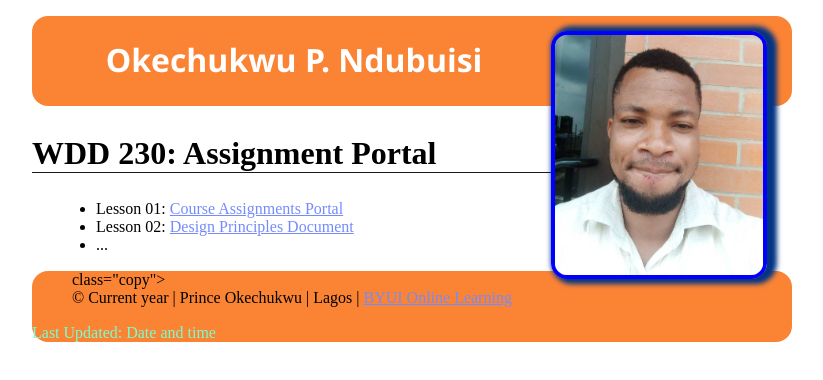
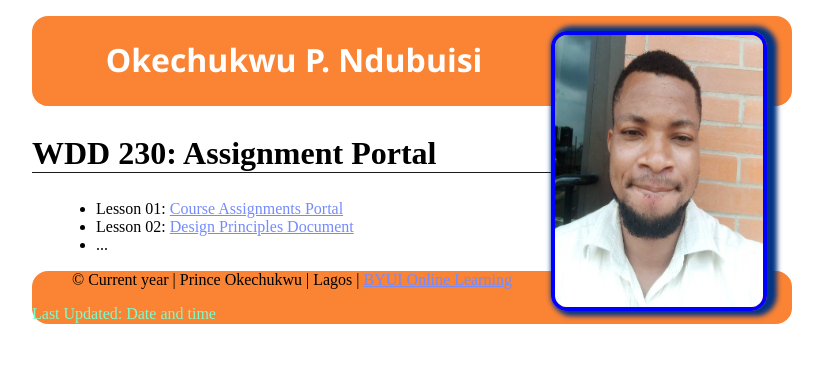
Before and after one commit to Okechukwup/okechukwup..github.io, a plain HTML site: page index.html in a window 1280 px wide. Shown: the whole page, without its empty margins (228-1051 px from the left). Drawn offline with Linux system fonts and the light colour scheme; a web font is replaced by a local one.

Commit message:
more update

```diff
--- a/CSS/style.css
+++ b/CSS/style.css
@@ -34,7 +34,7 @@ a:active {
 }
 .profile-pic img {
 	width: 13rem;
-	height: 15rem;
+	height: 17rem;
 	border-radius: 1rem;
 	border: 4px solid blue;
 	box-shadow:5px 0 5px 5px #033483;
--- a/index.html
+++ b/index.html
@@ -30,7 +30,7 @@
           </ul>
        </main>
        <footer>
-            <ul> class="copy">
+            <ul class="copy">
                 <li>&copy; <span id="current-year">Current year</span> | Prince Okechukwu | Lagos | <a target="blank" href="https://www.byui.edu/online">BYUI Online Learning</a></li>
             </ul>
             <div class="last-update">
```
